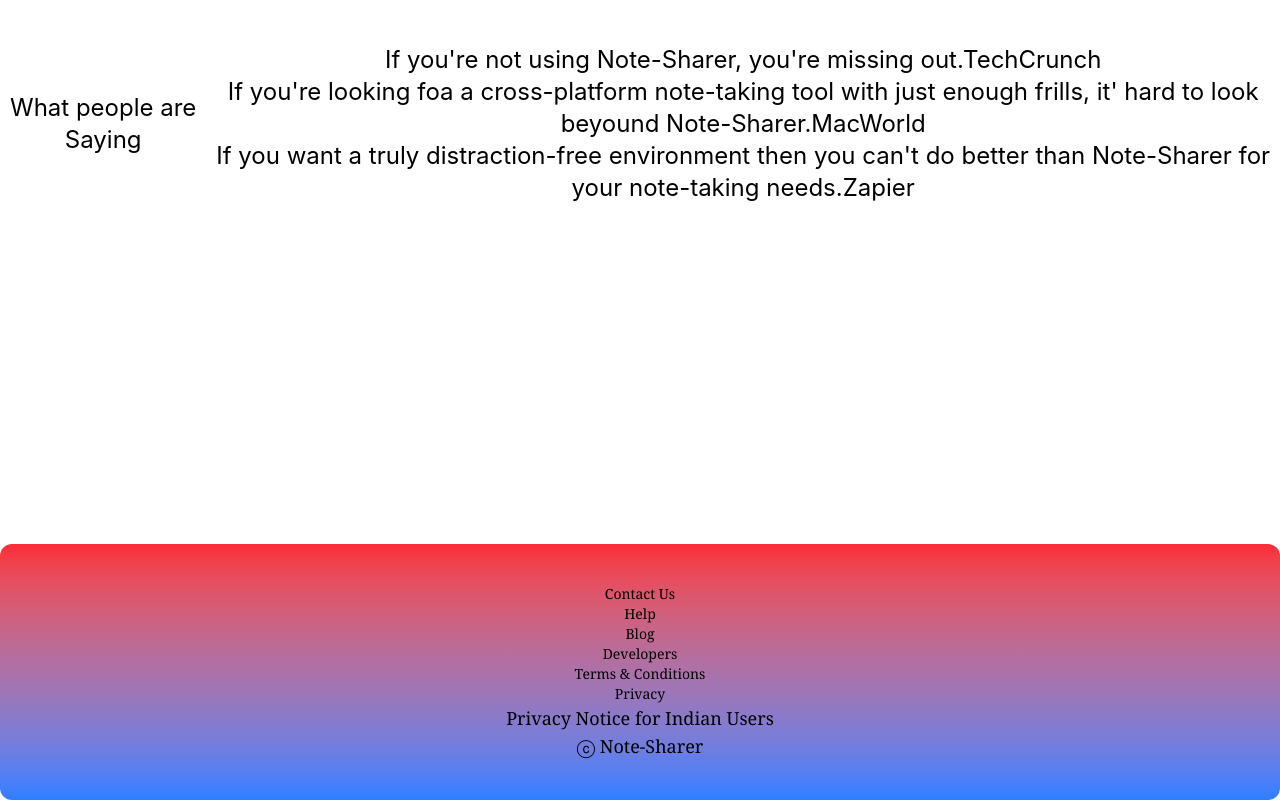
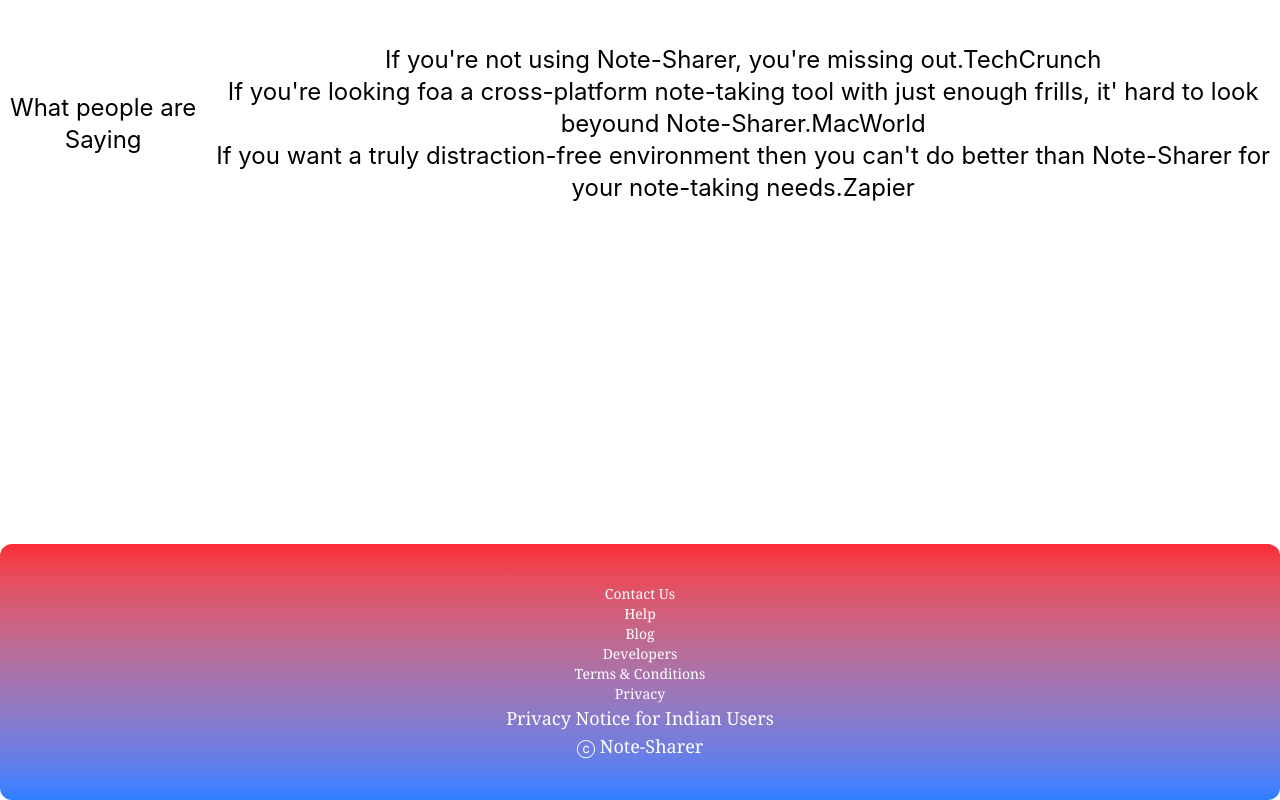
Before and after one commit to yashukaSan/Note-sharing-app, a React (Vite) app in the folder client/: page / in a window 1280 px wide. Shown: the part 2276-3076 px from the top of the page. Built offline with nearby package versions, Linux system fonts and the light colour scheme.

Commit message:
adjust the color for light theme

```diff
--- a/client/components/Footer.tsx
+++ b/client/components/Footer.tsx
@@ -33,7 +33,7 @@
 
   ]
     return (
-      <footer className="rounded-xl font-serif text-xs md:text-lg py-10 mt-5 bg-linear-to-t from-blue-500 to-red-500 dark:bg-linear-to-tr dark:from-purple-500 dark:to-black dark:text-yellow-200 grid items-center justify-center text-center ">
+      <footer className="rounded-xl text-white font-serif text-xs md:text-lg py-10 mt-5 bg-linear-to-t from-blue-500 to-red-500 dark:bg-linear-to-tr dark:from-purple-500 dark:to-black dark:text-yellow-200 grid items-center justify-center text-center ">
         <ul className='grid'>
           {
             links.map((item, ind)=> {
```
